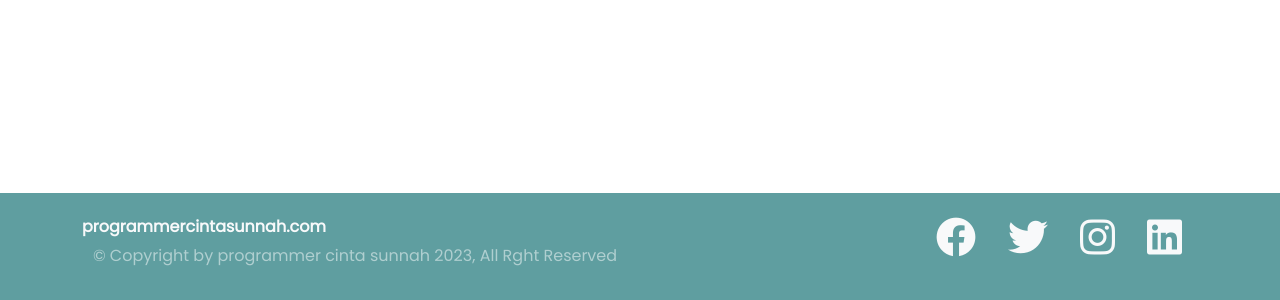
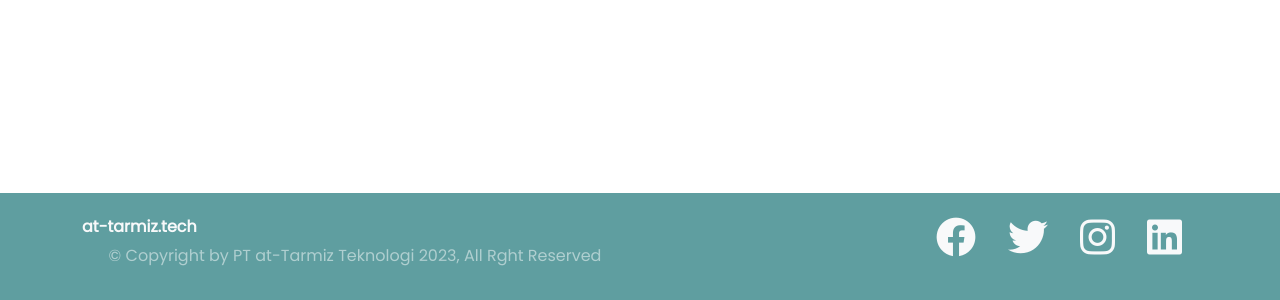
Before and after one commit to programmercintasunnah/landing-page-kedatech, a React (Create React App) app: page / in a window 1280 px wide. Shown: the part 3398-3698 px from the top of the page. Built offline with nearby package versions, Linux system fonts and the light colour scheme.

Commit message:
company name

```diff
--- a/public/index.html
+++ b/public/index.html
@@ -17,7 +17,7 @@
     <link href="https://fonts.googleapis.com/css2?family=Fira+Sans:ital,wght@0,300;1,300&family=Poppins:ital,wght@0,400;1,300&display=swap" rel="stylesheet">
     <!-- font-awesome -->
     <link rel="stylesheet" href="https://cdnjs.cloudflare.com/ajax/libs/font-awesome/6.3.0/css/all.min.css" integrity="sha512-SzlrxWUlpfuzQ+pcUCosxcglQRNAq/DZjVsC0lE40xsADsfeQoEypE+enwcOiGjk/bSuGGKHEyjSoQ1zVisanQ==" crossorigin="anonymous" referrerpolicy="no-referrer" />
-    <title>Landing Page - KeDa.tech</title>
+    <title>at-Tarmiz.tech</title>
   </head>
   <body>
     <noscript>You need to enable JavaScript to run this app.</noscript>
--- a/src/components/FooterComponent.js
+++ b/src/components/FooterComponent.js
@@ -7,10 +7,9 @@ const FooterComponent = () => {
       <Container>
         <Row>
           <Col>
-            <h6 className="fw-bold text-light">programmercintasunnah.com</h6>
+            <h6 className="fw-bold text-light">at-tarmiz.tech</h6>
             <p className="text-center text-white-50">
-              &copy; Copyright by programmer cinta sunnah 2023, All Rght
-              Reserved
+              &copy; Copyright by PT at-Tarmiz Teknologi 2023, All Rght Reserved
             </p>
           </Col>
           <Col className="text-end">
```
